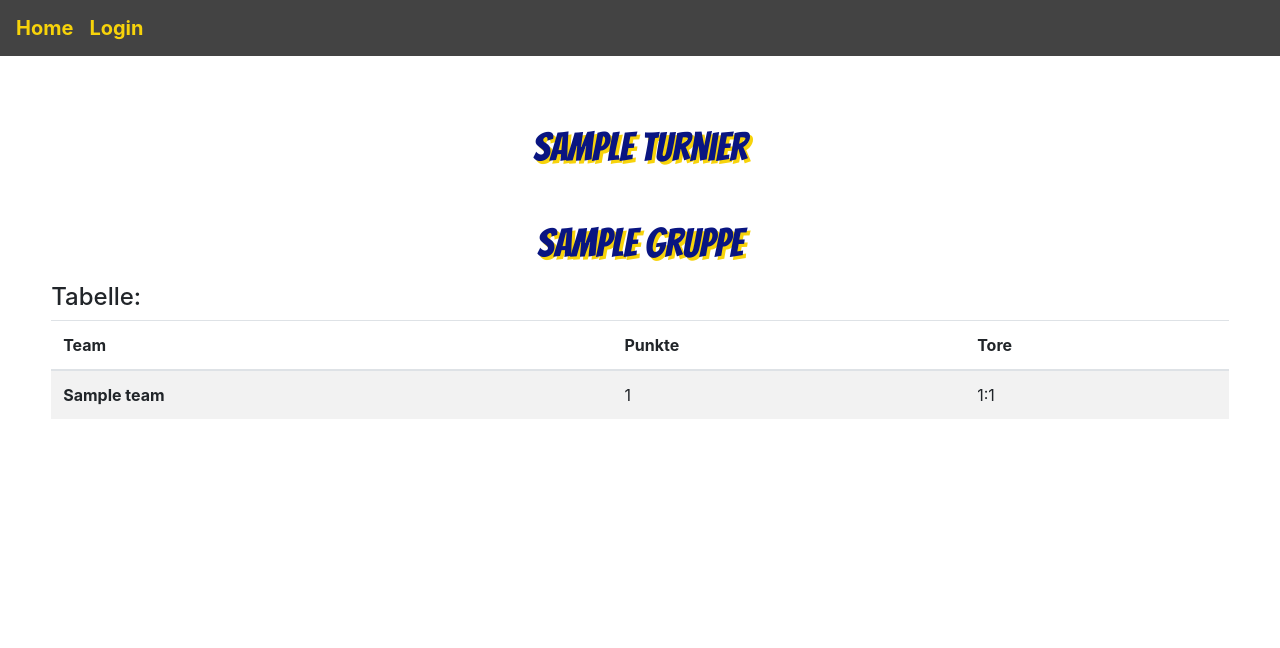
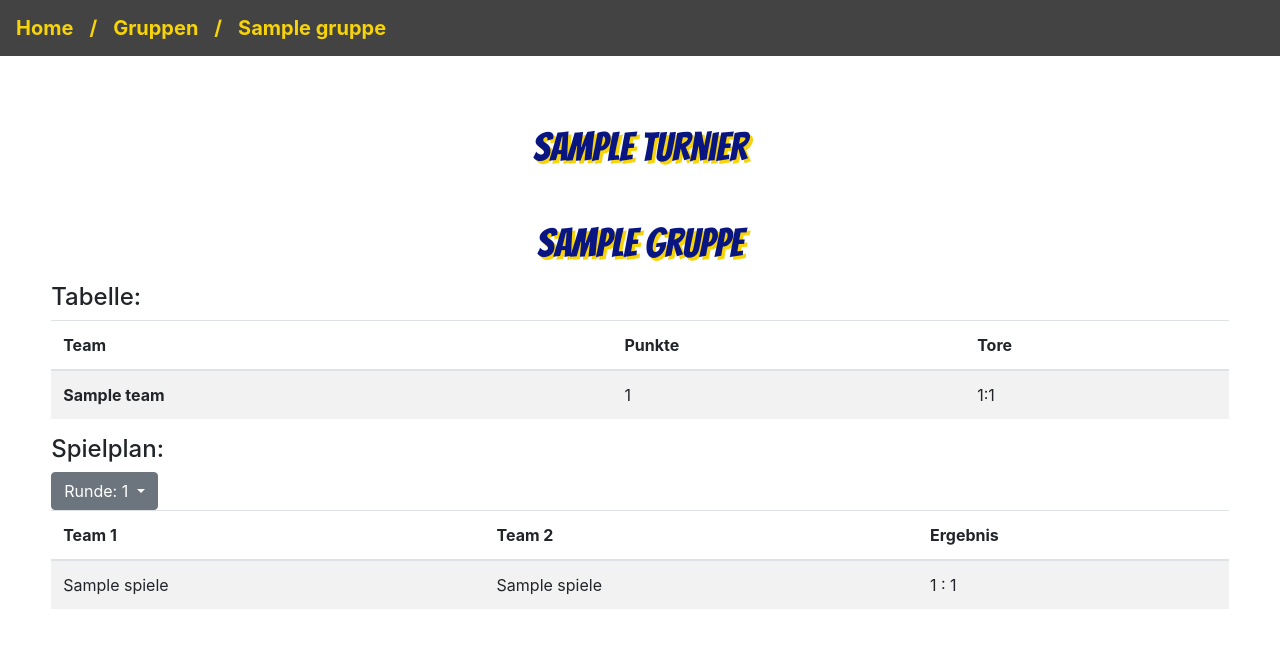
Before and after one commit to n-bross/JUFO-Web, a Flask app: page /tabelle_einer_gruppe/1/1 in a window 1280 px wide. Shown: the top 648 px of the page. Run offline with Flask 3, Linux system fonts and the light colour scheme; tables that the repository leaves empty hold one stand-in row (values such as "Sample post"); some libraries are stand-ins or nearby versions.

Commit message:
Anpassung der Navbar

```diff
--- a/turnierseite/core/routes.py
+++ b/turnierseite/core/routes.py
@@ -16,52 +16,51 @@ def index():
     turniere = Turnier.query.order_by(Turnier.datumDerAustragung.desc()).all()
     return render_template('core/index.html', alle_turniere=turniere)
 
-@core.route('/scoreboard/<turnier_id>')
-def scoreboard(turnier_id):
-    gruppen = Gruppe.query.filter(Gruppe.turnierId == turnier_id).all()
-    if not gruppen:
-        flash('es existieren keine Gruppen für das Turnier')
-
-        turniere = Turnier.query.order_by(Turnier.datumDerAustragung.desc()).all()
-        return render_template('core/index.html', alle_turniere=turniere)
-
-    # Create a dictionary to hold teams for each group, ordered by punkte
-    gruppen_teams = {}
-    gruppen_spiele = {}
-    for gruppe in gruppen:
-        teams = Team.query.filter(Team.gruppeId == gruppe.id).order_by(Team.punkte.desc()).all()
-        if not teams:
-            flash('es existieren keine Teams für die Gruppe {gruppe.name}')
-
-            turniere = Turnier.query.order_by(Turnier.datumDerAustragung.desc()).all()
-            return render_template('core/index.html', alle_turniere=turniere)
-
-        gruppen_teams[gruppe.id] = teams
-
-        max_runde = Spiele.query.filter(Spiele.gruppeId == gruppe.id).order_by(Spiele.runde.desc()).first()
-
-        if not max_runde:
-            flash('es existieren keine Spiele für die Gruppe  {gruppe.name}')
-
-            turniere = Turnier.query.order_by(Turnier.datumDerAustragung.desc()).all()
-            return render_template('core/index.html', alle_turniere=turniere)
-
-        max_runde = max_runde.runde
-        print(max_runde)
-
-        spiele = Spiele.query.filter(Spiele.gruppeId == gruppe.id).order_by(Spiele.runde.asc()).all()
-        alle_runden = {}
-        for i in range (1, max_runde+1):
-            alle_runden[i] = []
-
-
-        for spiel in spiele:
-            alle_runden[spiel.runde].append(spiel)
-
-        gruppen_spiele[gruppe.id] = alle_runden
-
-    turnier = Turnier.query.filter(Turnier.id == turnier_id).first()
-    return render_template('tabelle/tabelle.html', turnier=turnier, gruppen=gruppen, gruppen_teams=gruppen_teams, gruppen_spiele=gruppen_spiele)
+#@core.route('/scoreboard/<turnier_id>')
+#def scoreboard(turnier_id):
+#    gruppen = Gruppe.query.filter(Gruppe.turnierId == turnier_id).all()
+#    if not gruppen:
+#        flash('es existieren keine Gruppen für das Turnier')
+#
+#        turniere = Turnier.query.order_by(Turnier.datumDerAustragung.desc()).all()
+#        return render_template('core/index.html', alle_turniere=turniere)
+#
+#    # Create a dictionary to hold teams for each group, ordered by punkte
+#    gruppen_teams = {}
+#    gruppen_spiele = {}
+#    for gruppe in gruppen:
+#        teams = Team.query.filter(Team.gruppeId == gruppe.id).order_by(Team.punkte.desc()).all()
+#        if not teams:
+#            flash('es existieren keine Teams für die Gruppe {gruppe.name}')
+#
+#            turniere = Turnier.query.order_by(Turnier.datumDerAustragung.desc()).all()
+#            return render_template('core/index.html', alle_turniere=turniere)
+#
+#        gruppen_teams[gruppe.id] = teams
+#
+#        max_runde = Spiele.query.filter(Spiele.gruppeId == gruppe.id).order_by(Spiele.runde.desc()).first()
+#
+#        if not max_runde:
+#            flash('es existieren keine Spiele für die Gruppe  {gruppe.name}')
+#
+#            turniere = Turnier.query.order_by(Turnier.datumDerAustragung.desc()).all()
+#            return render_template('core/index.html', alle_turniere=turniere)
+#
+#        max_runde = max_runde.runde
+#
+#        spiele = Spiele.query.filter(Spiele.gruppeId == gruppe.id).order_by(Spiele.runde.asc()).all()
+#        alle_runden = {}
+#        for i in range (1, max_runde+1):
+#            alle_runden[i] = []
+#
+#
+#        for spiel in spiele:
+#            alle_runden[spiel.runde].append(spiel)
+#
+#        gruppen_spiele[gruppe.id] = alle_runden
+#
+#    turnier = Turnier.query.filter(Turnier.id == turnier_id).first()
+#    return render_template('tabelle/tabelle.html', turnier=turnier, gruppen=gruppen, gruppen_teams=gruppen_teams, gruppen_spiele=gruppen_spiele)
 
 @core.route('/gruppen_des_turnieres/<turnier_id>')
 def gruppen_des_turnieres(turnier_id):
@@ -91,5 +90,51 @@ def tabelle_einer_gruppe(turnier_id, gruppe_id):
         turniere = Turnier.query.order_by(Turnier.datumDerAustragung.desc()).all()
         return render_template('core/index.html', alle_turniere=turniere)
 
+    alle_runden = spiele_einer_gruppe(gruppe_id=gruppe_id)
+
     turnier = Turnier.query.filter(Turnier.id == turnier_id).first()
-    return render_template('tabelle/tabelle_einer_gruppe.html', turnier=turnier, gruppe=gruppe,teams=teams)
+    return render_template('tabelle/tabelle_einer_gruppe.html', turnier=turnier, gruppe=gruppe,teams=teams, alle_runden=alle_runden)
+
+
+@core.route('/spielplan_einer_runde/<turnier_id>/<gruppe_id>/<runde>')
+def spielplan_einer_runde(turnier_id, gruppe_id, runde):
+    gruppen = Gruppe.query.filter(Gruppe.turnierId == turnier_id).all()
+    if not gruppen:
+        flash('es existieren keine Gruppen für das Turnier')
+
+        turniere = Turnier.query.order_by(Turnier.datumDerAustragung.desc()).all()
+        return render_template('core/index.html', alle_turniere=turniere)
+
+    teams = Team.query.filter(Team.gruppeId == gruppe_id).order_by(Team.punkte.desc()).all()
+    if not teams:
+            flash('es existieren keine Teams für die Gruppe {gruppe.name}')
+
+            turniere = Turnier.query.order_by(Turnier.datumDerAustragung.desc()).all()
+            return render_template('core/index.html', alle_turniere=turniere)
+
+    alle_runden = spiele_einer_gruppe(gruppe_id=gruppe_id)
+
+    turnier = Turnier.query.filter(Turnier.id == turnier_id).first()
+    gruppe = Gruppe.query.filter(Gruppe.id == gruppe_id).first()
+    return render_template('tabelle/spielplan_einer_runde.html', turnier=turnier, gruppe=gruppe, alle_runden=alle_runden, runde=runde)
+
+def spiele_einer_gruppe(gruppe_id):
+    max_runde = Spiele.query.filter(Spiele.gruppeId == gruppe_id).order_by(Spiele.runde.desc()).first()
+
+    if not max_runde:
+        flash('es existieren keine Spiele für die Gruppe  {gruppe.name}')
+
+        turniere = Turnier.query.order_by(Turnier.datumDerAustragung.desc()).all()
+        return render_template('core/index.html', alle_turniere=turniere)
+
+    max_runde = max_runde.runde
+
+    spiele = Spiele.query.filter(Spiele.gruppeId == gruppe_id).order_by(Spiele.runde.asc()).all()
+    alle_runden = {}
+    for i in range (1, max_runde+1):
+        alle_runden[i] = []
+
+    for spiel in spiele:
+        alle_runden[spiel.runde].append(spiel)
+
+    return alle_runden
--- a/turnierseite/core/templates/tabelle/gruppen_des_turnieres.html
+++ b/turnierseite/core/templates/tabelle/gruppen_des_turnieres.html
@@ -3,6 +3,11 @@
 {% block title %}{{ turnier.name }}{% endblock %}
 {% block content %}
 <!--Using Bootstrap classes for styling here-->
+<nav class="navbar navbar-expand-lg fixed-top bg-body-tertiary mb-3">
+    <a class="navbar-brand nav-text" href=" {{ url_for('core.index') }} ">Home</a>
+    <a class="navbar-brand nav-text">/</a>
+    <a class="navbar-brand nav-text" href="{{ url_for('core.gruppen_des_turnieres', turnier_id=turnier.id) }}">Gruppen</a>
+</nav>
 <div id="scoreboard">
     <div class="col">
     <h1 class="mt-5 mb-3 title-turnier">{{ turnier.name }}</h1>
--- a/turnierseite/core/templates/tabelle/tabelle_einer_gruppe.html
+++ b/turnierseite/core/templates/tabelle/tabelle_einer_gruppe.html
@@ -3,6 +3,13 @@
 {% block title %}{{ turnier.name }}{% endblock %}
 {% block content %}
 <!--Using Bootstrap classes for styling here-->
+<nav class="navbar navbar-expand-lg fixed-top bg-body-tertiary mb-3">
+    <a class="navbar-brand nav-text" href=" {{ url_for('core.index') }} ">Home</a>
+    <a class="navbar-brand nav-text">/</a>
+    <a class="navbar-brand nav-text" href="{{ url_for('core.gruppen_des_turnieres', turnier_id=turnier.id) }}">Gruppen</a>
+    <a class="navbar-brand nav-text">/</a>
+    <a class="navbar-brand nav-text" href="{{ url_for('core.tabelle_einer_gruppe', turnier_id=turnier.id, gruppe_id=gruppe.id) }}">{{ gruppe.name }}</a>
+</nav>
 <div id="scoreboard">
     <div class="col">
         <h1 class="mt-5 mb-3 title-turnier">{{ turnier.name }}</h1>
@@ -31,5 +38,38 @@
             </table>
         </div>
     </div>
+    <div>
+        <h4>Spielplan:</h4>
+        {% for runde in alle_runden.keys() %}
+        <div class="mb-3">
+            <button class="btn btn-secondary dropdown-toggle" type="button" data-bs-toggle="collapse" data-bs-target="#collapseRunde{{ gruppe.id }}{{ runde }}">
+                Runde: {{ runde }}
+            </button>
+            <div class="collapse show" id="collapseRunde{{ gruppe.id }}{{ runde }}">
+                <div class="table-responsive">
+                    <table class="table table-striped">
+                        <thead>
+                            <tr>
+                                <th>Team 1</th>
+                                <th>Team 2</th>
+                                <th>Ergebnis</th>
+                            </tr>
+                        </thead>
+                        <tbody>
+                            {% for spiel in alle_runden[runde] %}
+                            <tr class="{% if spiel.gespielt == '1' %}bg-success text-white{% endif %}">
+                                <td>{{ spiel.team1Name }}</td>
+                                <td>{{ spiel.team2Name }}</td>
+                                <td>{{ spiel.toreT1 }} : {{ spiel.toreT2 }}</td>
+                            </tr>
+                            {% endfor %}
+                        </tbody>
+                    </table>
+                </div>
+            </div>
+        </div>
+        {% endfor %}
+        </div>
+    </div>
 </div>
 {% endblock %}
--- a/turnierseite/templates/base.html
+++ b/turnierseite/templates/base.html
@@ -19,18 +19,17 @@
     <script defer src="https://cdn.datatables.net/2.0.3/js/dataTables.js"></script>
     <script defer src="https://cdn.datatables.net/2.0.3/js/dataTables.bootstrap5.js"></script>
 
-    <link rel="stylesheet" href="../static/styles/styles.css">
+    <link rel="stylesheet" href="{{ url_for('static', filename='styles/styles.css') }}">
 
     <link rel="preconnect" href="https://fonts.googleapis.com">
     <link rel="preconnect" href="https://fonts.gstatic.com" crossorigin>
     <link href="https://fonts.googleapis.com/css2?family=Bangers&display=swap" rel="stylesheet">
 </head>
-
 <body>
-        <nav class="navbar navbar-expand-lg fixed-top bg-body-tertiary mb-3">
-            <a class="navbar-brand nav-text" href=" {{ url_for('core.index') }} ">Home</a>
-            <a class="navbar-brand nav-text" href=" {{ url_for('user_handeling.login_site') }} ">Login</a>
-        </nav>
+    <nav class="navbar navbar-expand-lg fixed-top bg-body-tertiary mb-3">
+        <a class="navbar-brand nav-text" href=" {{ url_for('core.index') }} ">Home</a>
+        <a class="navbar-brand nav-text" href=" {{ url_for('user_handeling.login_site') }} ">Login</a>
+    </nav>
 	    {% for message in get_flashed_messages() %}
             <div class="alert alert-info alert-dismissible fade show row" role="alert">
 	        	<div class="col-11">
```
Also changed, not shown: turnierseite/core/templates/core/index.html (+15 -4 lines), turnierseite/core/templates/tabelle/spielplan_einer_runde.html (added, +42 -0 lines).
